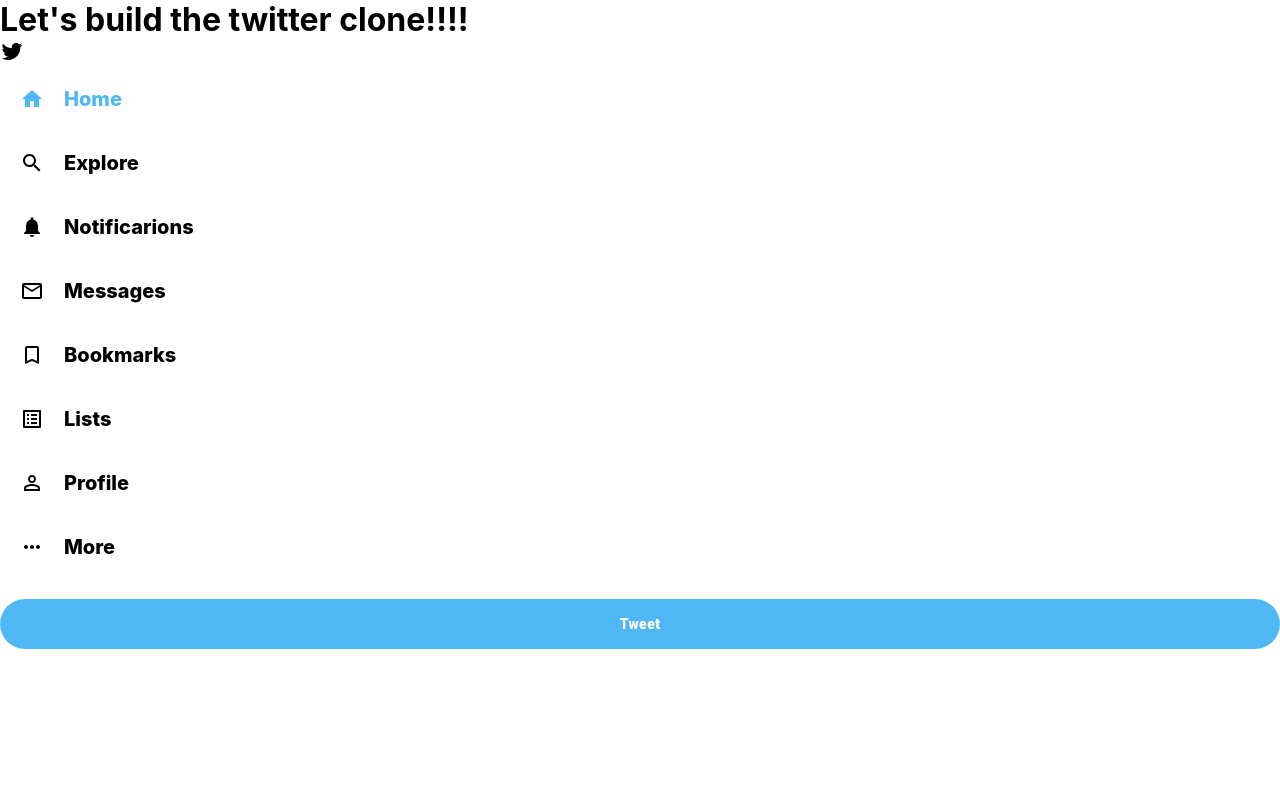
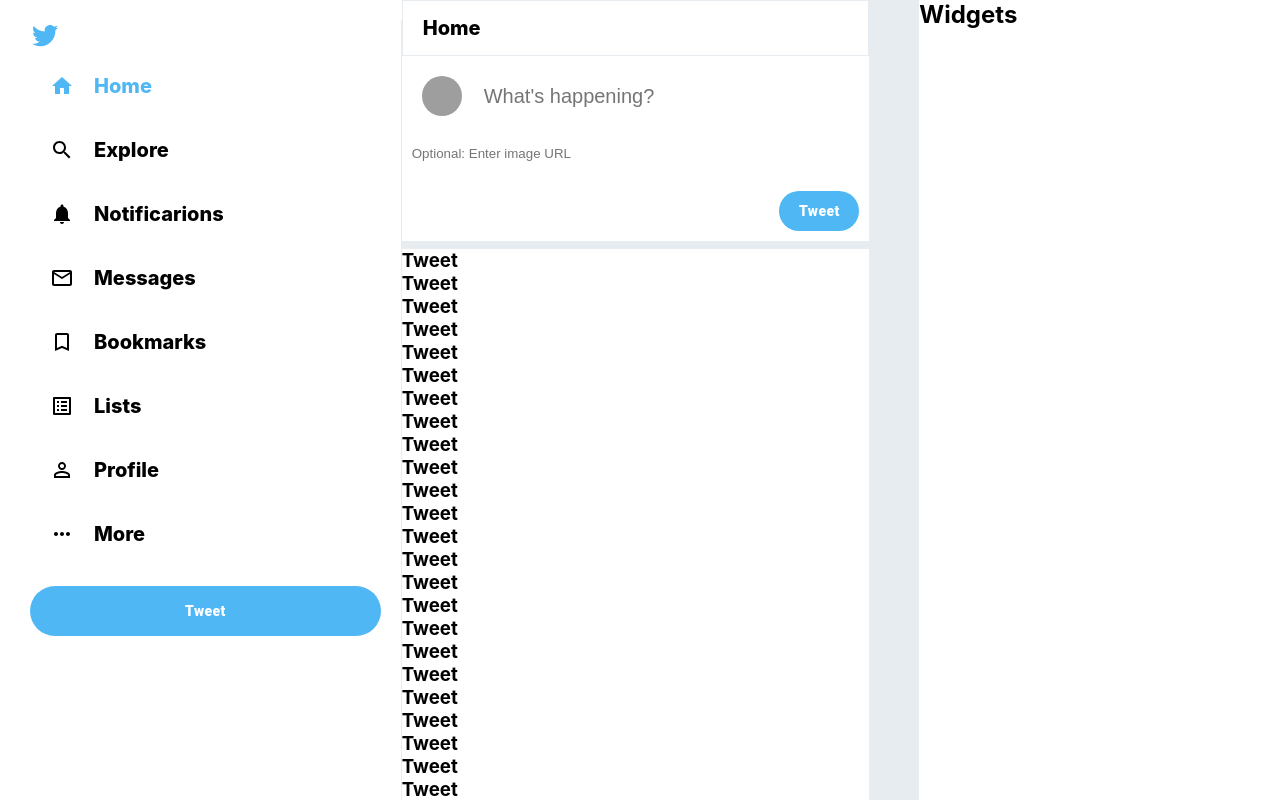
Before and after one commit to nezlobnaya/twitter_clone_with_react, a React (Create React App) app: page / in a window 1280 px wide. Built offline with nearby package versions, Linux system fonts and the light colour scheme; grey boxes are pictures that could not be loaded.

Commit message:
added Feed, TweetBox, Widgets, updated Sidebar

```diff
--- a/src/App.css
+++ b/src/App.css
@@ -2,3 +2,12 @@
     --twitter-color: #50b7f5;
     --twitter-background: #e6ecf0;
 }
+
+.app {
+    display:flex;
+    height: 100vh;
+    max-width: 1300px;
+    margin-left: auto;
+    margin-right: auto;
+    padding: 0 10px;
+}
--- a/src/App.js
+++ b/src/App.js
@@ -1,17 +1,17 @@
 import React from 'react';
 import Sidebar from './components/Sidebar/Sidebar'
+import Feed from './components/Feed/Feed'
+import Widgets from './components/Widgets/Widgets'
 import './App.css';
 
 function App() {
   return (
     <div className="app">
-      <h1>Let's build the twitter clone!!!!</h1>
-
-       {/* Sidebar  */}
        <Sidebar />
        {/*  Feed */}
+       <Feed />
        {/* Widget */}
-
+       <Widgets />
     </div>
   );
 }
--- /dev/null
+++ b/src/components/Feed/Feed.css
@@ -0,0 +1,20 @@
+.feed{
+    flex: 0.4;
+    border-right: 50px solid var(--twitter-background);
+    min-width: fit-content;
+    overflow-y: scroll;
+}
+
+.feed__header {
+    position: sticky;
+    top: 0;
+    background-color: white;
+    z-index: 100;
+    border: 1px solid var(--twitter-background);
+    padding: 15px 20px;
+}
+
+.feed__header > h2 {
+    font-size: 20px;
+    font-weight: 800;
+}
--- /dev/null
+++ b/src/components/Feed/Feed.js
@@ -0,0 +1,66 @@
+import React from 'react'
+import TweetBox from '../TweetBox/TweetBox'
+import './Feed.css'
+
+function Feed() {
+    return (
+        <div className="feed">
+            <div className="feed__header">
+                <h2>Home</h2>
+            </div>
+            <TweetBox />
+            <h3>Tweet</h3>
+            <h3>Tweet</h3>
+            <h3>Tweet</h3>
+            <h3>Tweet</h3>
+            <h3>Tweet</h3>
+            <h3>Tweet</h3>
+            <h3>Tweet</h3>
+            <h3>Tweet</h3>
+            <h3>Tweet</h3>
+            <h3>Tweet</h3>
+            <h3>Tweet</h3>
+            <h3>Tweet</h3>
+            <h3>Tweet</h3>
+            <h3>Tweet</h3>
+            <h3>Tweet</h3>
+            <h3>Tweet</h3>
+            <h3>Tweet</h3>
+            <h3>Tweet</h3>
+            <h3>Tweet</h3>
+            <h3>Tweet</h3>
+            <h3>Tweet</h3>
+            <h3>Tweet</h3>
+            <h3>Tweet</h3>
+            <h3>Tweet</h3>
+            <h3>Tweet</h3>
+            <h3>Tweet</h3>
+            <h3>Tweet</h3>
+            <h3>Tweet</h3>
+            <h3>Tweet</h3>
+            <h3>Tweet</h3>
+            <h3>Tweet</h3>
+            <h3>Tweet</h3>
+            <h3>Tweet</h3>
+            <h3>Tweet</h3>
+            <h3>Tweet</h3>
+            <h3>Tweet</h3>
+            <h3>Tweet</h3>
+            <h3>Tweet</h3>
+            <h3>Tweet</h3>
+            <h3>Tweet</h3>
+            <h3>Tweet</h3>
+            <h3>Tweet</h3>
+            <h3>Tweet</h3>
+            <h3>Tweet</h3>
+            <h3>Tweet</h3>
+            <h3>Tweet</h3>
+            <h3>Tweet</h3>
+            <h3>Tweet</h3>
+           {/* TweetBox */}
+           {/*  */}
+        </div>
+    )
+}
+
+export default Feed
--- a/src/components/Sidebar/Sidebar.css
+++ b/src/components/Sidebar/Sidebar.css
@@ -1,3 +1,18 @@
+.sidebar {
+    border-right: 1px solid var(--twitter-background);
+    flex: 0.3;
+    min-width: 250px;
+    margin-top: 20px;
+    padding-left: 20px;
+    padding-right: 20px;
+}
+
+.sidebar__twitterIcon {
+    color: var(--twitter-color) !important;
+    font-size: 30px !important;
+
+}
+
 .sidebar__tweet {
     background-color: var(--twitter-color) !important;
     border: none !important;
--- a/src/components/Sidebar/Sidebar.js
+++ b/src/components/Sidebar/Sidebar.js
@@ -16,7 +16,7 @@
 function Sidebar() {
     return (
         <div className="sidebar">
-            <TwitterIcon />
+            <TwitterIcon className="sidebar__twitterIcon" />
             <SidebarOption active Icon={HomeIcon} text="Home"/>
             <SidebarOption Icon={SearchIcon} text="Explore"/>
             <SidebarOption Icon={NotificationsIcon} text="Notificarions"/>
--- /dev/null
+++ b/src/components/TweetBox/TweetBox.css
@@ -0,0 +1,40 @@
+.tweetBox {
+    padding-bottom: 10px;
+    border-bottom: 8px solid var(--twitter-background);
+    padding-right: 10px;
+  }
+
+  .tweetBox > form {
+    display: flex;
+    flex-direction: column;
+  }
+
+  .tweetBox__input {
+    padding: 20px;
+    display: flex;
+  }
+
+  .tweetBox__input > input {
+    flex: 1;
+    margin-left: 20px;
+    font-size: 20px;
+    border: none;
+  }
+
+  .tweetBox__imageInput {
+    border: none;
+    padding: 10px;
+  }
+
+  .tweetBox__tweetButton {
+    background-color: var(--twitter-color) !important;
+    border: none !important;
+    color: white !important;
+    font-weight: 900 !important;
+    text-transform: inherit !important;
+    border-radius: 30px !important;
+    width: 80px;
+    height: 40px !important;
+    margin-top: 20px !important;
+    margin-left: auto !important;
+  }
--- /dev/null
+++ b/src/components/TweetBox/TweetBox.js
@@ -0,0 +1,25 @@
+import React from 'react'
+import './TweetBox.css'
+import { Button, Avatar } from "@material-ui/core"
+
+function TweetBox() {
+    return (
+        <div className="tweetBox">
+            <form>
+                <div className="tweetBox__input">
+                    <Avatar src="https://pbs.twimg.com/profile_images/717437568858660864/lmMcNRnO_normal.jpg" />
+                    <input placeholder="What's happening?" type="text"/>
+                    {/* <input placeholder="Enter image URl" type="text"/> */}
+                </div>
+                <input
+                    className="tweetBox__imageInput"
+                    placeholder="Optional: Enter image URL"
+                    type="text"
+                />
+                <Button className="tweetBox__tweetButton">Tweet</Button>
+            </form>
+        </div>
+    )
+}
+
+export default TweetBox
--- /dev/null
+++ b/src/components/Widgets/Widgets.css
@@ -0,0 +1,3 @@
+.widgets {
+    flex: 0.3;
+}
--- /dev/null
+++ b/src/components/Widgets/Widgets.js
@@ -0,0 +1,12 @@
+import React from 'react'
+import './Widgets.css'
+
+function Widgets() {
+    return (
+        <div className="widgets">
+            <h2>Widgets</h2>
+        </div>
+    )
+}
+
+export default Widgets
```
